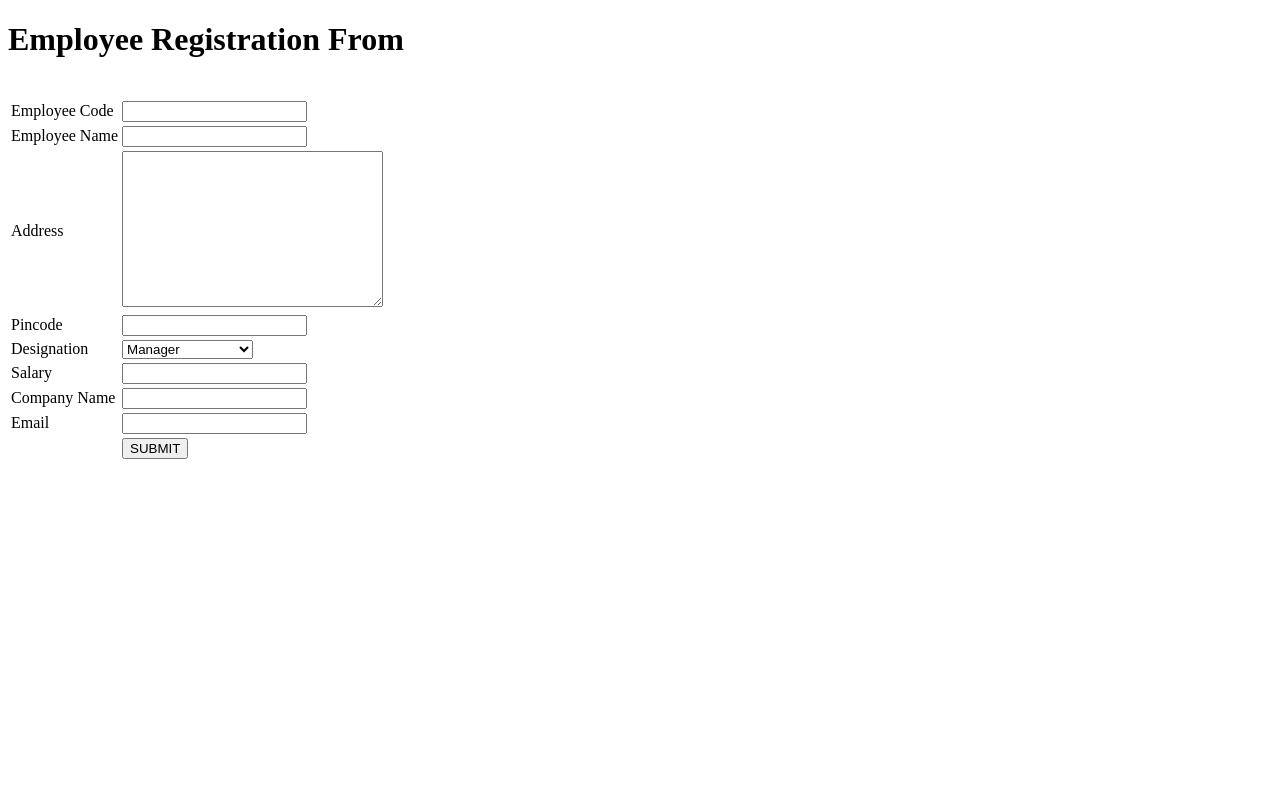
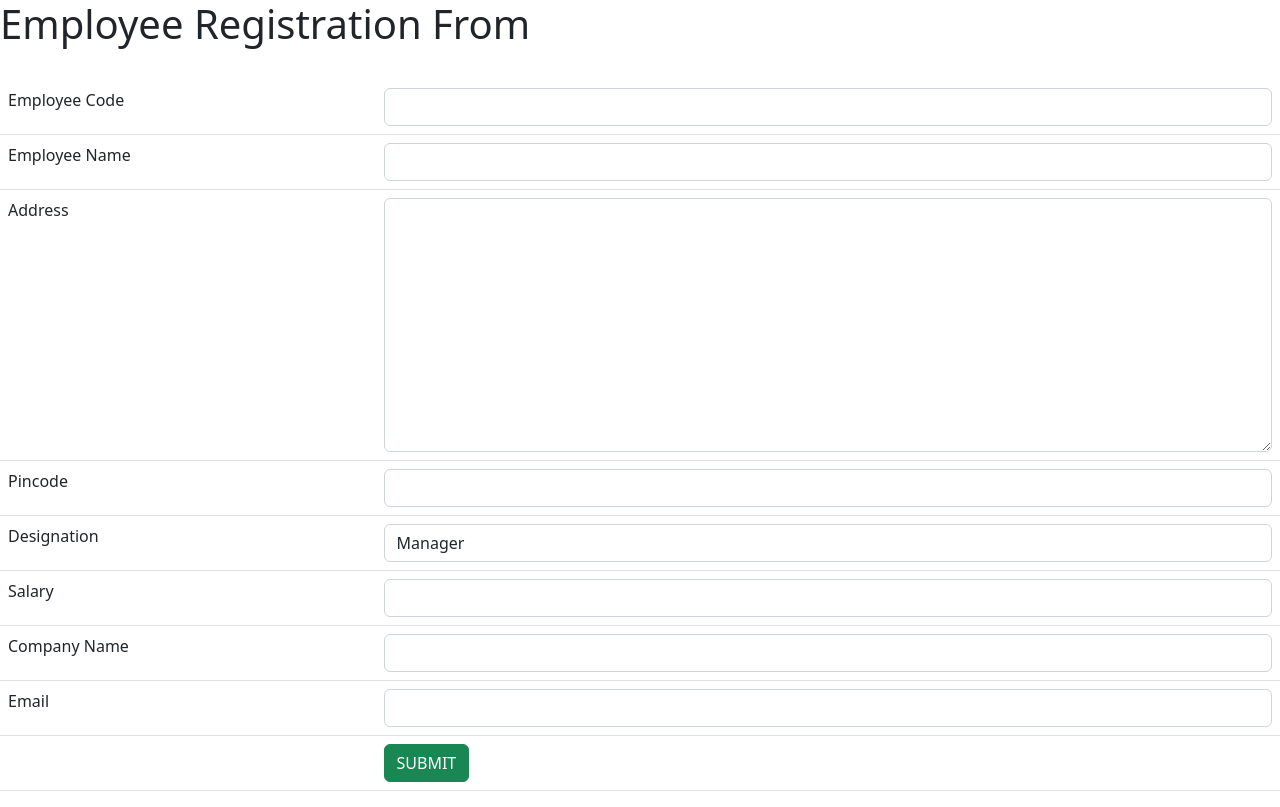
Before and after one commit to Akshayjosephtomy/html, a plain HTML site: page web/employee.html in a window 1280 px wide. Drawn offline with nearby package versions, Linux system fonts and the light colour scheme.

Commit message:
bootstrap

```diff
--- a/web/employee.html
+++ b/web/employee.html
@@ -1,6 +1,8 @@
 <!DOCTYPE html>
 <html lang="en">
 <head>
+    <!-- CSS only -->
+<link href="https://cdn.jsdelivr.net/npm/bootstrap@5.2.1/dist/css/bootstrap.min.css" rel="stylesheet" integrity="sha384-iYQeCzEYFbKjA/T2uDLTpkwGzCiq6soy8tYaI1GyVh/UjpbCx/TYkiZhlZB6+fzT" crossorigin="anonymous">
     <meta charset="UTF-8">
     <meta http-equiv="X-UA-Compatible" content="IE=edge">
     <meta name="viewport" content="width=device-width, initial-scale=1.0">
@@ -8,26 +10,26 @@
 </head>
 <body>
     <h1>Employee Registration From</h1><br>
-    <table>
+    <table class="table">
         <tr>
             <td>Employee Code</td>
-            <td> <input type="text"></td>
+            <td> <input class="form-control" type="text"></td>
         </tr>
         <tr>
             <td>Employee Name</td>
-            <td> <input type="text"></td>
+            <td> <input class="form-control" type="text"></td>
         </tr>
         <tr>
             <td>Address</td>
-            <td><textarea name="" id="" cols="30" rows="10"></textarea></td>
+            <td><textarea class="form-control" name="" id="" cols="30" rows="10"></textarea></td>
         </tr>
         <tr>
             <td>Pincode</td>
-            <td><input type="text"></td>
+            <td><input class="form-control" type="text"></td>
         </tr>
         <tr>
             <td>Designation</td>
-            <td><select name="" id="">
+            <td><select class="form-control" name="" id="">
                 <option value="Manager">Manager</option>
                 <option value="Seniour Developer">Senior Developer</option>
                 <option value="Juniour Developer">Juniour Developer</option>
@@ -35,20 +37,22 @@
         </tr>
         <tr>
             <td>Salary</td>
-            <td> <input type="text"></td>
+            <td> <input class="form-control" type="text"></td>
         </tr>
         <tr>
             <td>Company Name</td>
-            <td> <input type="text"></td>
+            <td> <input class="form-control" type="text"></td>
         </tr>
         <tr>
             <td>Email</td>
-            <td> <input type="email" name="" id=""></td>
+            <td> <input class="form-control" type="email" name="" id=""></td>
         </tr>
         <tr>
             <td></td>
-            <td> <button>SUBMIT</button></td>
+            <td> <button class="btn btn-success">SUBMIT</button></td>
         </tr>
     </table>
+    <!-- JavaScript Bundle with Popper -->
+<script src="https://cdn.jsdelivr.net/npm/bootstrap@5.2.1/dist/js/bootstrap.bundle.min.js" integrity="sha384-u1OknCvxWvY5kfmNBILK2hRnQC3Pr17a+RTT6rIHI7NnikvbZlHgTPOOmMi466C8" crossorigin="anonymous"></script>
 </body>
 </html>
```
